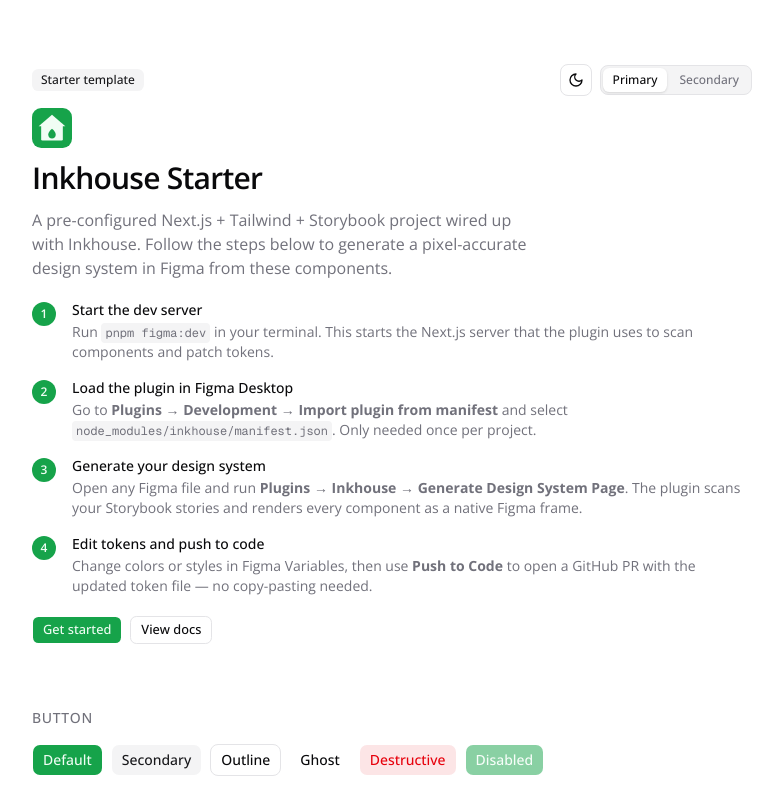
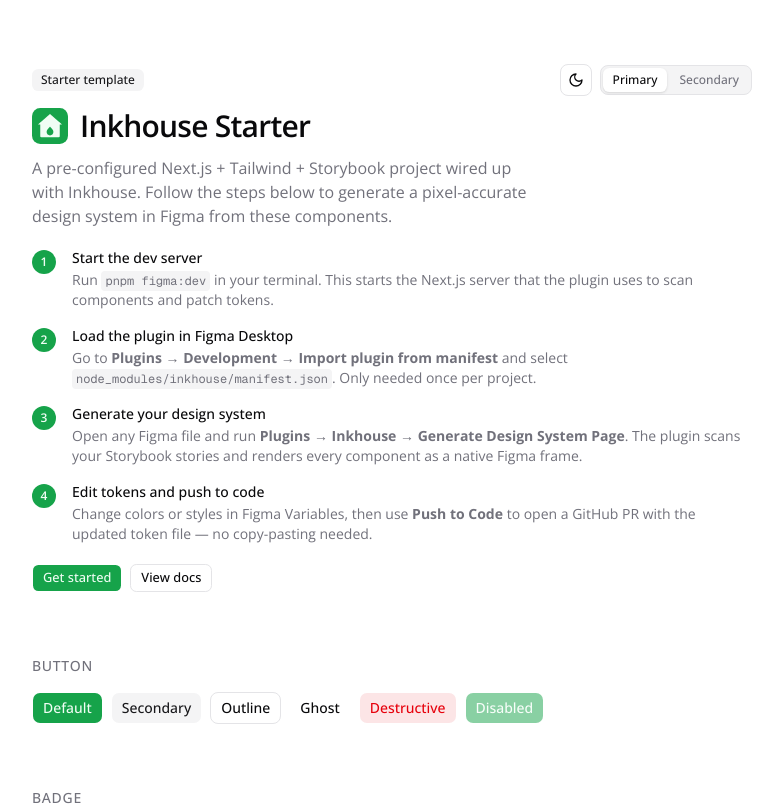
Before and after one commit to inkn9ne/inkbridge-starter, a Next.js app: page / in a window 1280 px wide. Shown: the top 805 px of the page, without its empty margins (248-1031 px from the left). Built offline with nearby package versions, Linux system fonts and the light colour scheme; a web font is replaced by a local one.

Commit message:
feat: place inkhouse logo and heading inline

```diff
--- a/src/app/page.tsx
+++ b/src/app/page.tsx
@@ -23,13 +23,15 @@
             <Badge variant="secondary">Starter template</Badge>
             <ThemeToggles />
           </div>
-          <svg viewBox="0 0 48 48" width="40" height="40" xmlns="http://www.w3.org/2000/svg" fill="none" aria-label="Inkhouse">
+          <div className="flex items-center gap-3">
+            <svg viewBox="0 0 48 48" width="36" height="36" xmlns="http://www.w3.org/2000/svg" fill="none" aria-label="Inkhouse" className="shrink-0">
               <rect width="48" height="48" rx="11" fill="var(--primary)" />
               <rect x="11" y="19" width="26" height="20" rx="1.5" fill="var(--primary-foreground)" />
               <path d="M24 8L40 22H8L24 8Z" fill="var(--primary-foreground)" />
               <path d="M24 25C24 25 19.5 28.5 19.5 32C19.5 34.5 21.5 36.5 24 36.5C26.5 36.5 28.5 34.5 28.5 32C28.5 28.5 24 25 24 25Z" fill="var(--primary)" />
             </svg>
             <h1 className="text-3xl font-semibold tracking-tight">Inkhouse Starter</h1>
+          </div>
           <p className="text-muted-foreground max-w-lg">
             A pre-configured Next.js + Tailwind + Storybook project wired up with Inkhouse. Follow the steps below to generate a pixel-accurate design system in Figma from these components.
           </p>
```
Lines whose indentation alone changed are shown as unchanged.
